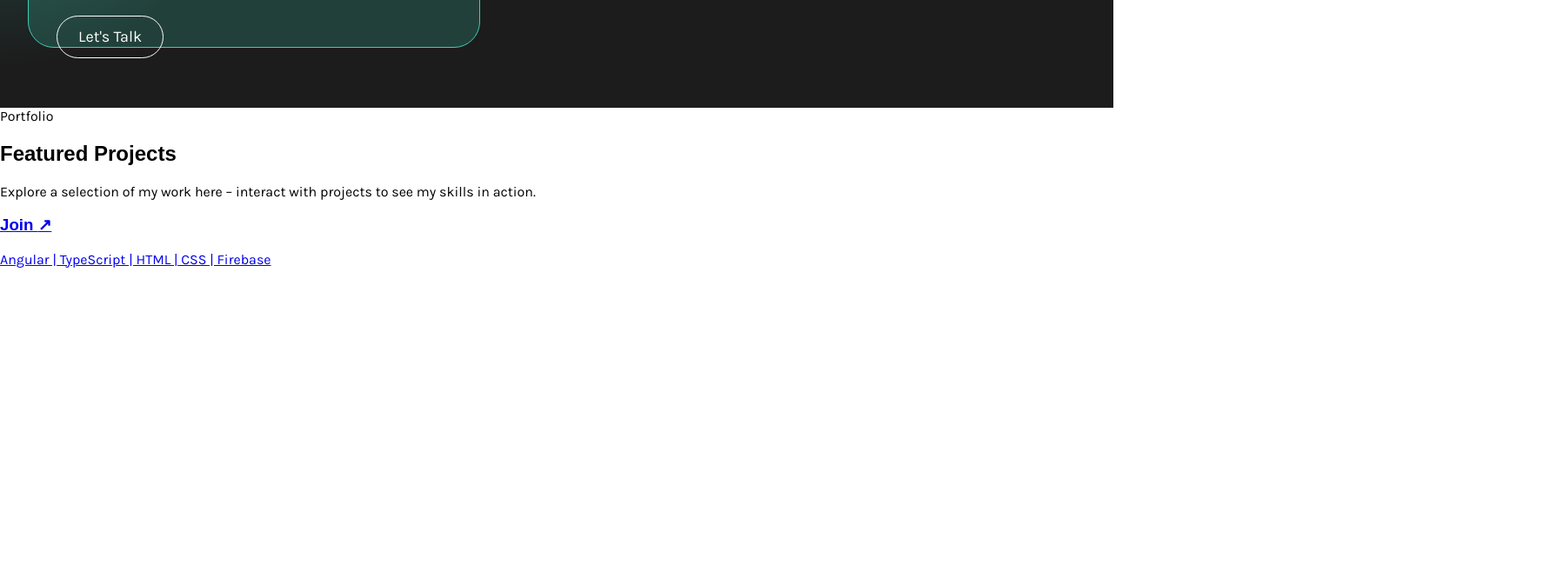
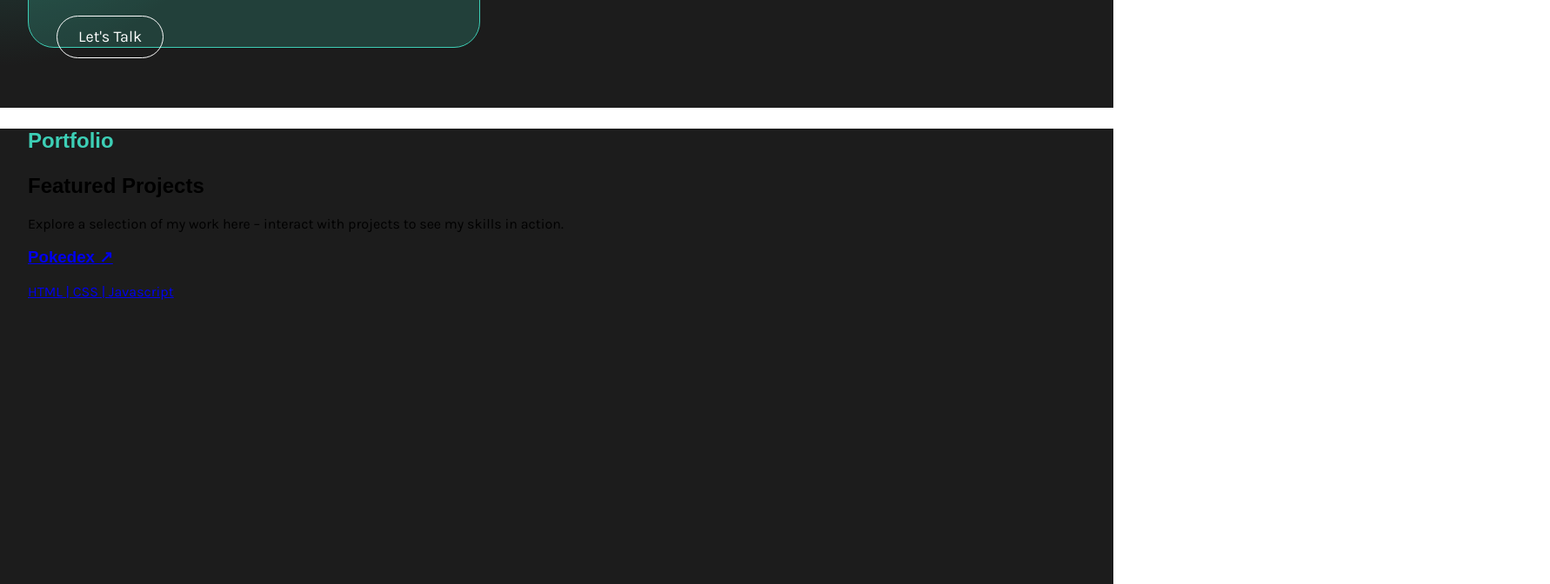
Before and after one commit to TobiasIllnerDev/Portfolio, an Angular app: page / in a window 1280 px wide. Shown: the part 2340-3012 px from the top of the page at 87% size, 1782 px wide, since content can reach past the window. Before the commit the page ends 2779 px from the top, so only its background shows below. Built offline with nearby package versions, Linux system fonts and the light colour scheme; a web font is replaced by a local one.

Commit message:
feat: background and new html structur

```diff
--- a/src/app/pages/main-section/projects/projects.html
+++ b/src/app/pages/main-section/projects/projects.html
@@ -1,23 +1,29 @@
 <section class="projects">
-  <header class="projects__header">
-    <span>Portfolio</span>
+  <div class="projects-container">
+    <div class="projects__header">
+      <p class="projects-header-text">Portfolio</p>
+      <div>
         <h2>Featured Projects</h2>
-    <p>Explore a selection of my work here – interact with projects to see my skills in action.</p>
-  </header>
+        <p>
+          Explore a selection of my work here – interact with projects to see my skills in action.
+        </p>
+      </div>
+    </div>
 
     <div class="projects__list">
       <a class="project" href="#" aria-label="Projekt Join öffnen">
         <div class="project__info">
-        <h3>Join <span aria-hidden="true">↗</span></h3>
+          <h3>Pokedex <span aria-hidden="true">↗</span></h3>
 
-        <p class="project__technologies">Angular | TypeScript | HTML | CSS | Firebase</p>
+          <p class="project__technologies">HTML | CSS | Javascript</p>
         </div>
 
         <figure class="project__preview">
-        <img src="/img/join.png" alt="Vorschau des Projekts Join" />
+          <img src="#" alt="Vorschau des Projekts Join" />
         </figure>
       </a>
 
       <!-- Weitere Projekte genauso aufbauen -->
     </div>
+  </div>
 </section>
--- a/src/app/pages/main-section/projects/projects.scss
+++ b/src/app/pages/main-section/projects/projects.scss
@@ -1,6 +1,34 @@
+@use "../../../../styles/variables" as *;
+
+.projects {
+    background-color: $b-color;
+    min-height: 580px;
+    padding: 0 32px;
+}
+
+.projects-container {
+    width: 100%;
+    max-width: 1248px;
+    margin: 0 auto;
+
+}
+
+.projects_header {
+    display: flex;
+    flex-direction: column;
+}
+
+.projects-header-text {
+    color: $button-green;
+    font-family: "Karla", sans-serif;
+    font-size: 1.5rem;
+    font-weight: 700;
+}
+
 .project {
     position: relative;
     display: block;
+
 
     &__preview {
         position: absolute;
```
Lines whose indentation alone changed are shown as unchanged.
